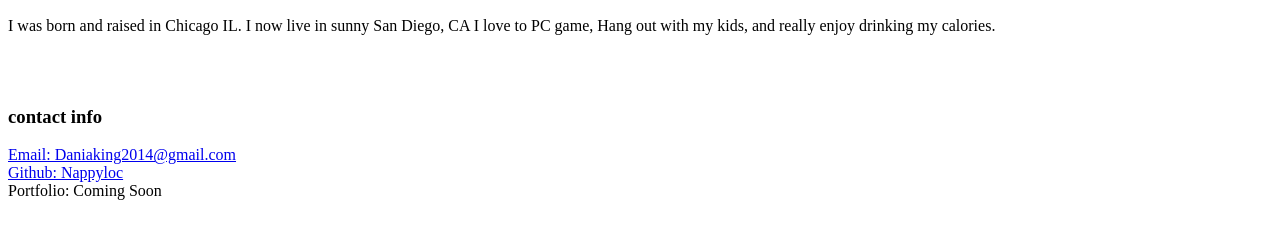
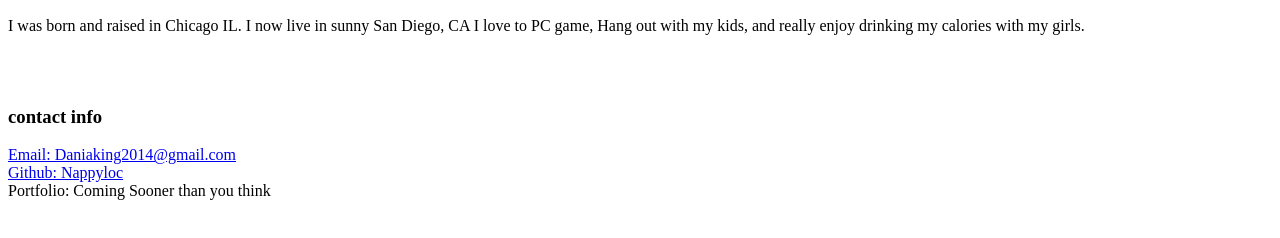
Before and after one commit to Nappyloc/About-Me-Activity, a plain HTML site: page index.html in a window 1280 px wide. Shown: the part 348-586 px from the top of the page. Drawn offline with Linux system fonts and the light colour scheme.

Commit message:
updated about me

```diff
--- a/index.html
+++ b/index.html
@@ -15,7 +15,8 @@
         <img src="file://Users/dking/Basic-Portfolio/assets/images/20200106_085513.jpg" width="200" height="200">
         <br>
         <p>I was born and raised in Chicago IL. I now live in sunny San Diego, CA
-            I love to PC game, Hang out with my kids, and really enjoy drinking my calories.
+            I love to PC game, Hang out with my kids, and really enjoy drinking my calories
+            with my girls.
         </p>
         <br>
         <br>
@@ -24,7 +25,7 @@
         <br>
         <a href="https://github.com/Nappyloc">Github: Nappyloc</a>
         <br>
-        <a>Portfolio: Coming Soon</a>
+        <a>Portfolio: Coming Sooner than you think</a>
 
     </div>
 
```
